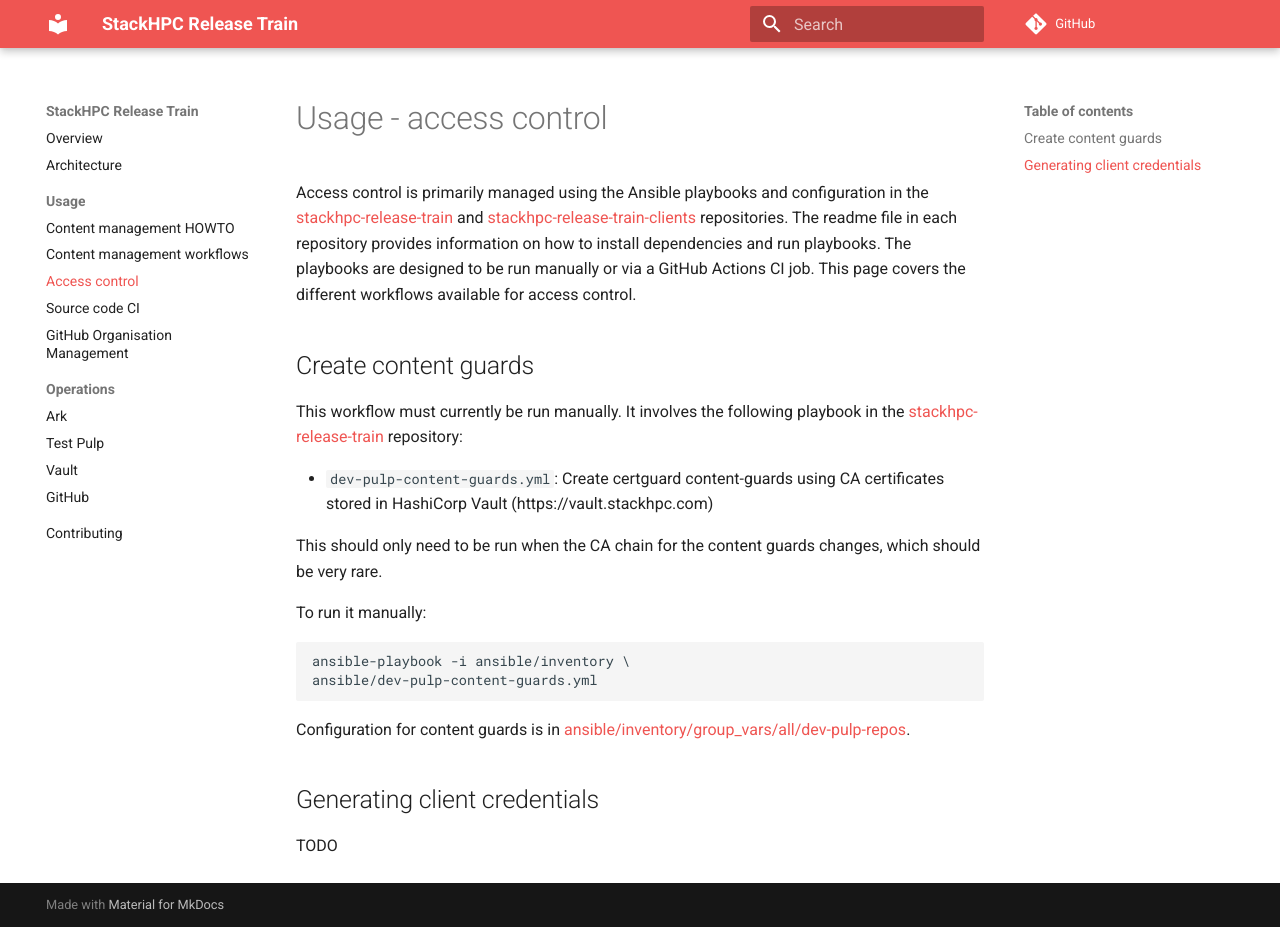
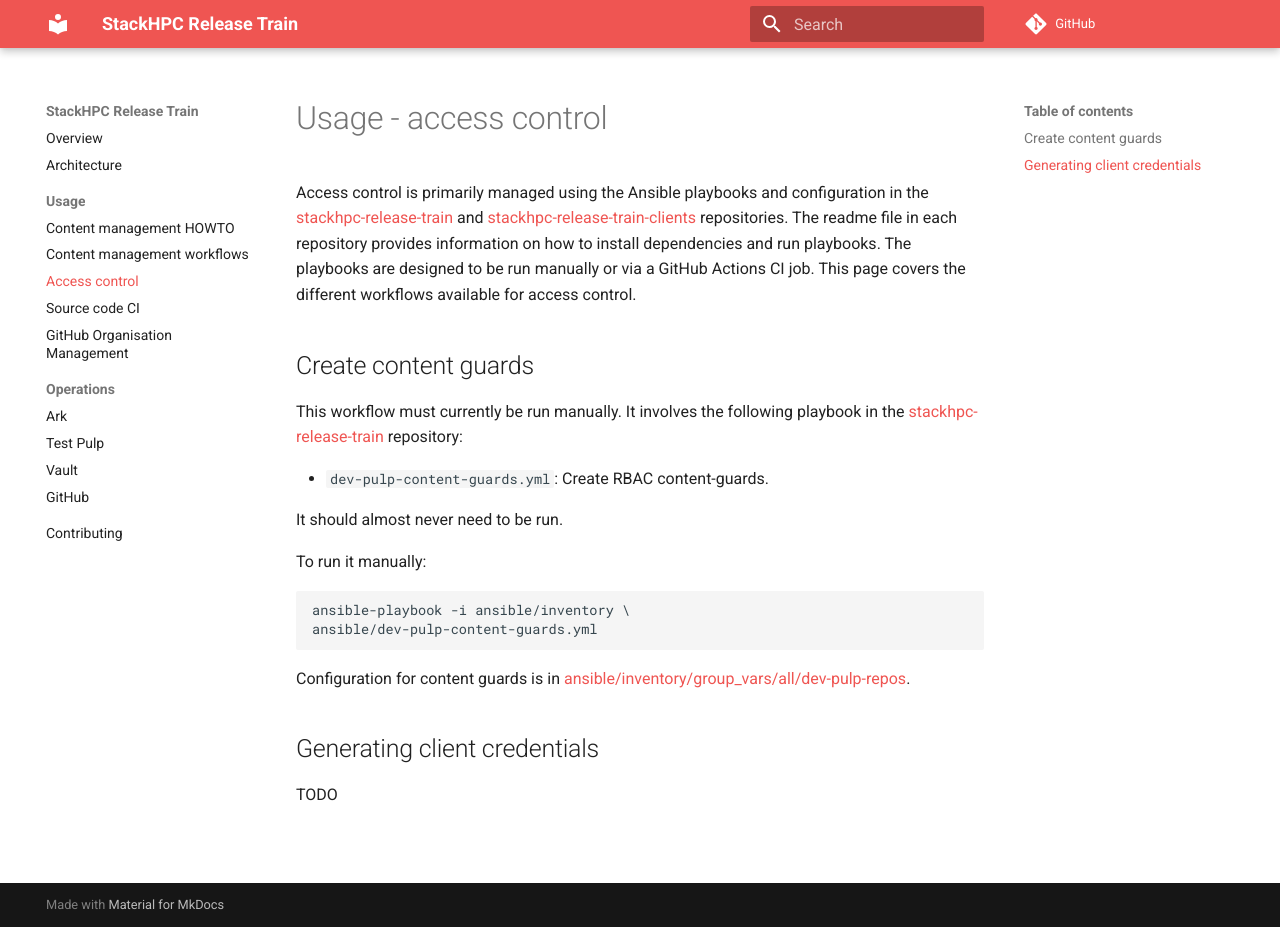
Before and after one commit to stackhpc/stackhpc-release-train, an MkDocs documentation site: the page built from docs/usage/access.md, in a window 1280 px wide and 927 px high. Built offline with MkDocs 1.6.1 and Material for MkDocs 9.7.7, drawn with Linux system fonts in a browser that asks for light colours; comment, search, counter and statistics services are not loaded.

Commit message:
Removing references to x509 cert guards

```diff
--- a/docs/usage/access.md
+++ b/docs/usage/access.md
@@ -10,9 +10,9 @@ This page covers the different workflows available for access control.
 This workflow must currently be run manually.
 It involves the following playbook in the [stackhpc-release-train](https://github.com/stackhpc/stackhpc-release-train) repository:
 
-* `dev-pulp-content-guards.yml`: Create certguard content-guards using CA certificates stored in HashiCorp Vault (https://vault.stackhpc.com)
+* `dev-pulp-content-guards.yml`: Create RBAC content-guards.
 
-This should only need to be run when the CA chain for the content guards changes, which should be very rare.
+It should almost never need to be run.
 
 To run it manually:
 
```
Also changed, not shown: 3 other files.
